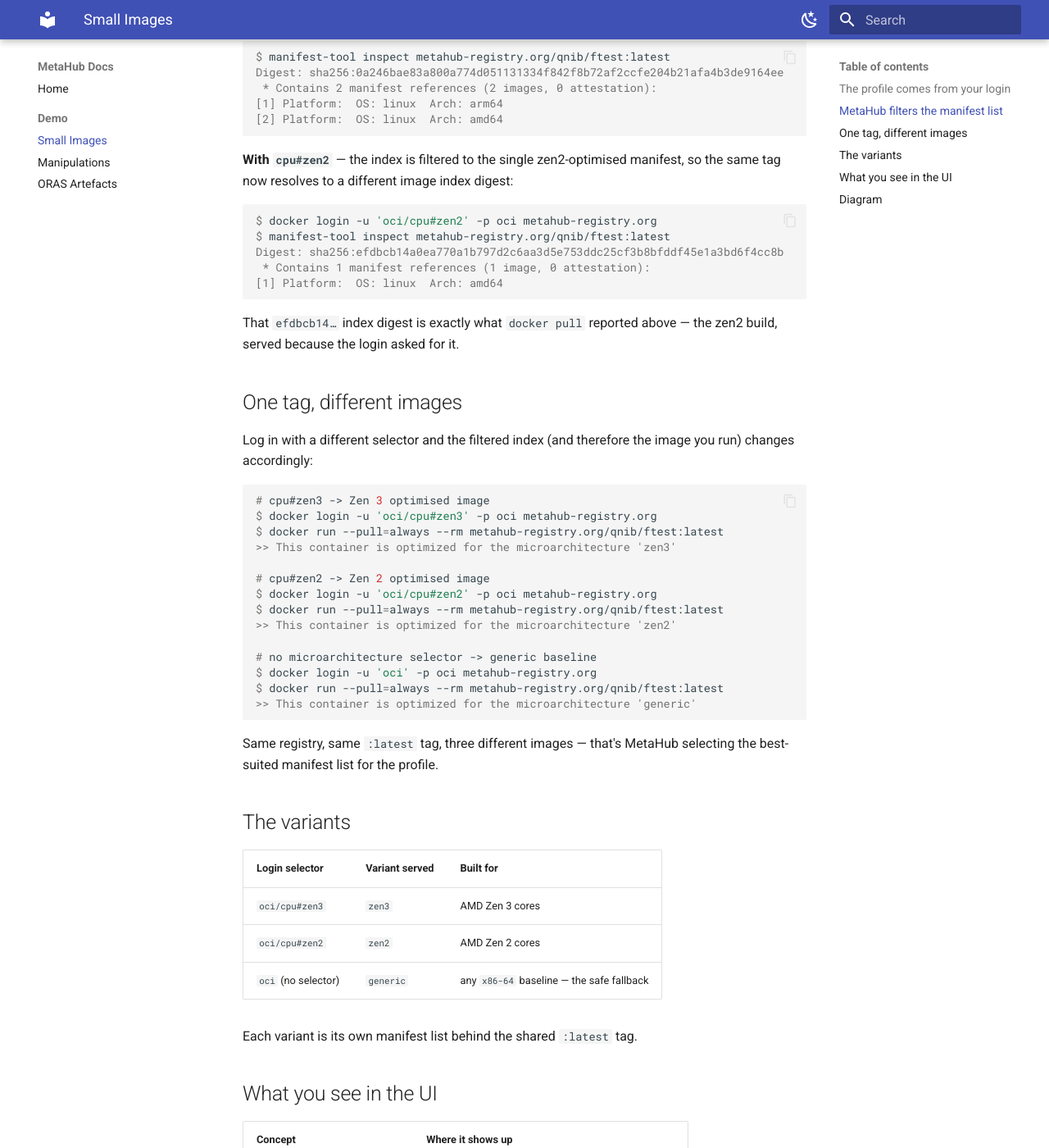
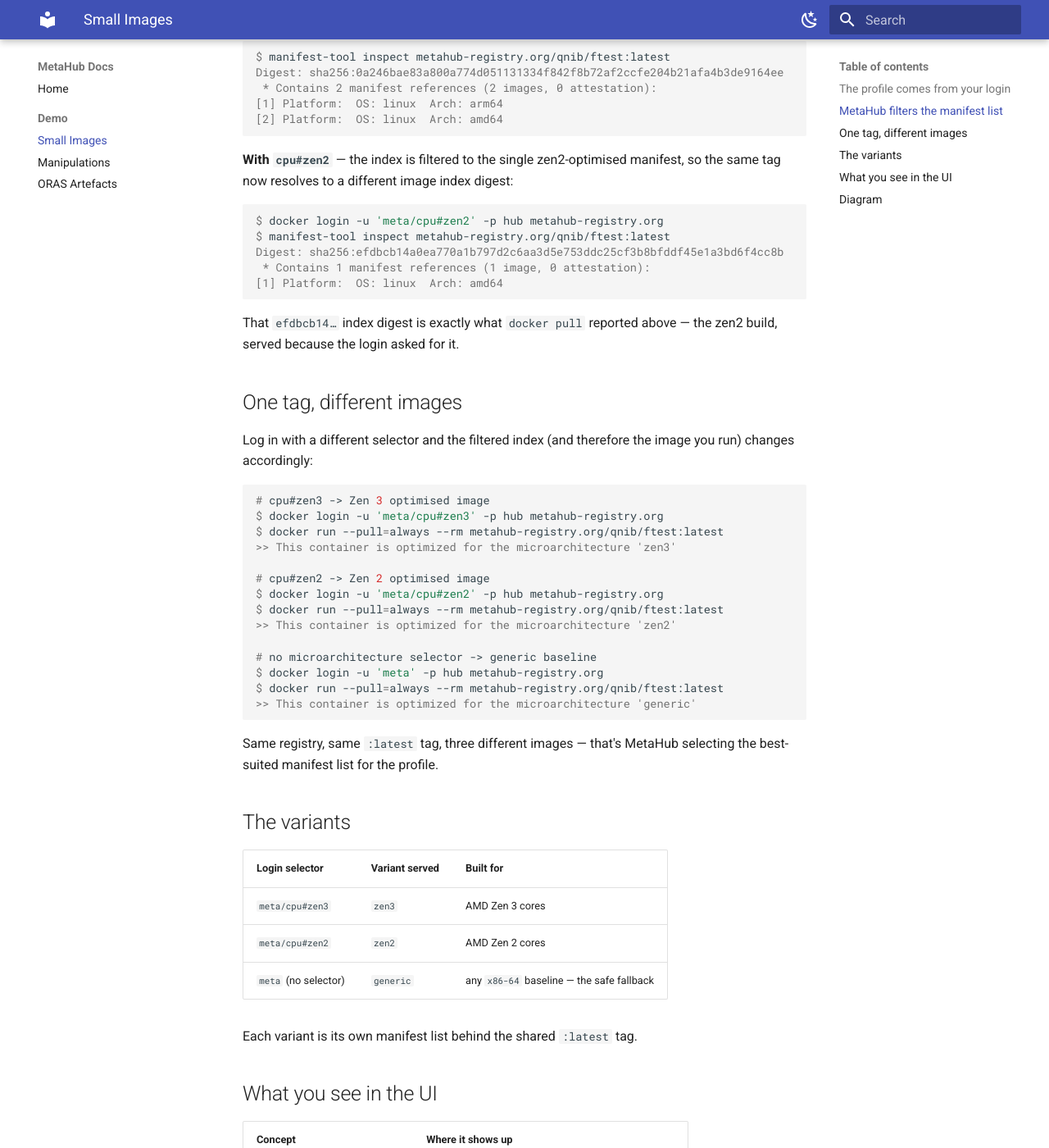
Before and after one commit to MetaHub-Registry/metahub-docs, an MkDocs documentation site: the page built from docs/small-images.md, in a window 1280 px wide and 1400 px high, scrolled down 824 px. Shown: the whole window at 82% size. Built offline with MkDocs 1.6.1 and Material for MkDocs 9.7.7, drawn with Linux system fonts in a browser that asks for light colours; some of the changed text lies outside the part shown.

Commit message:
docs: demo uses meta/hub account + copy button only on no-output blocks
- Demo login examples now use the public pull-only account meta/hub
  (oci is the secret admin), in small-images + manipulations.
- Copy button: keep content.code.copy global, but mark session/output
  blocks (console transcripts, json output) with { .console .no-copy } /
  { .json .no-copy } so the copy symbol only appears on no-output command
  blocks (verified against Material's JS: !e.closest('.no-copy')).

````diff
--- a/docs/small-images.md
+++ b/docs/small-images.md
@@ -8,11 +8,11 @@ depending on the profile you logged in with.
 ## The profile comes from your login
 
 MetaHub reads the profile from the credential you log in with. The username
-carries the profile selector — for example `oci/cpu#zen2` asks for the **zen2**
+carries the profile selector — for example `meta/cpu#zen2` asks for the **zen2**
 microarchitecture:
 
-```console
-$ docker login -u 'oci/cpu#zen2' -p oci metahub-registry.org
+```{ .console .no-copy }
+$ docker login -u 'meta/cpu#zen2' -p hub metahub-registry.org
 Login Succeeded
 
 $ docker run --pull=always --platform=linux/amd64 -ti --rm \
@@ -33,7 +33,7 @@ based on your profile, then Docker's normal platform matching does the rest.
 
 **No profile** — the index contains the full multi-arch set (`arm64` + `amd64`):
 
-```console
+```{ .console .no-copy }
 $ manifest-tool inspect metahub-registry.org/qnib/ftest:latest
 Digest: sha256:0a246bae83a800a774d051131334f842f8b72af2ccfe204b21afa4b3de9164ee
  * Contains 2 manifest references (2 images, 0 attestation):
@@ -44,8 +44,8 @@ Digest: sha256:0a246bae83a800a774d051131334f842f8b72af2ccfe204b21afa4b3de9164ee
 **With `cpu#zen2`** — the index is filtered to the single zen2-optimised
 manifest, so the same tag now resolves to a different image index digest:
 
-```console
-$ docker login -u 'oci/cpu#zen2' -p oci metahub-registry.org
+```{ .console .no-copy }
+$ docker login -u 'meta/cpu#zen2' -p hub metahub-registry.org
 $ manifest-tool inspect metahub-registry.org/qnib/ftest:latest
 Digest: sha256:efdbcb14a0ea770a1b797d2c6aa3d5e753ddc25cf3b8bfddf45e1a3bd6f4cc8b
  * Contains 1 manifest references (1 image, 0 attestation):
@@ -60,19 +60,19 @@ the zen2 build, served because the login asked for it.
 Log in with a different selector and the filtered index (and therefore the
 image you run) changes accordingly:
 
-```console
+```{ .console .no-copy }
 # cpu#zen3 -> Zen 3 optimised image
-$ docker login -u 'oci/cpu#zen3' -p oci metahub-registry.org
+$ docker login -u 'meta/cpu#zen3' -p hub metahub-registry.org
 $ docker run --pull=always --rm metahub-registry.org/qnib/ftest:latest
 >> This container is optimized for the microarchitecture 'zen3'
 
 # cpu#zen2 -> Zen 2 optimised image
-$ docker login -u 'oci/cpu#zen2' -p oci metahub-registry.org
+$ docker login -u 'meta/cpu#zen2' -p hub metahub-registry.org
 $ docker run --pull=always --rm metahub-registry.org/qnib/ftest:latest
 >> This container is optimized for the microarchitecture 'zen2'
 
 # no microarchitecture selector -> generic baseline
-$ docker login -u 'oci' -p oci metahub-registry.org
+$ docker login -u 'meta' -p hub metahub-registry.org
 $ docker run --pull=always --rm metahub-registry.org/qnib/ftest:latest
 >> This container is optimized for the microarchitecture 'generic'
 ```
@@ -84,9 +84,9 @@ selecting the best-suited manifest list for the profile.
 
 | Login selector | Variant served | Built for |
 |---|---|---|
-| `oci/cpu#zen3` | `zen3` | AMD Zen 3 cores |
-| `oci/cpu#zen2` | `zen2` | AMD Zen 2 cores |
-| `oci` (no selector) | `generic` | any `x86-64` baseline — the safe fallback |
+| `meta/cpu#zen3` | `zen3` | AMD Zen 3 cores |
+| `meta/cpu#zen2` | `zen2` | AMD Zen 2 cores |
+| `meta` (no selector) | `generic` | any `x86-64` baseline — the safe fallback |
 
 Each variant is its own manifest list behind the shared `:latest` tag.
 
--- a/mkdocs.yml
+++ b/mkdocs.yml
@@ -31,6 +31,9 @@ theme:
     - navigation.tracking
     - navigation.sections
     - navigation.top
+    # Copy button on by default; output/session blocks (console transcripts,
+    # json output) opt out per block with `{ .console .no-copy }` so the copy
+    # symbol only appears on blocks with no output.
     - content.code.copy
     - content.code.annotate
     - toc.follow
````
Also changed, not shown: docs/manipulations.md (+7 -7 lines).
